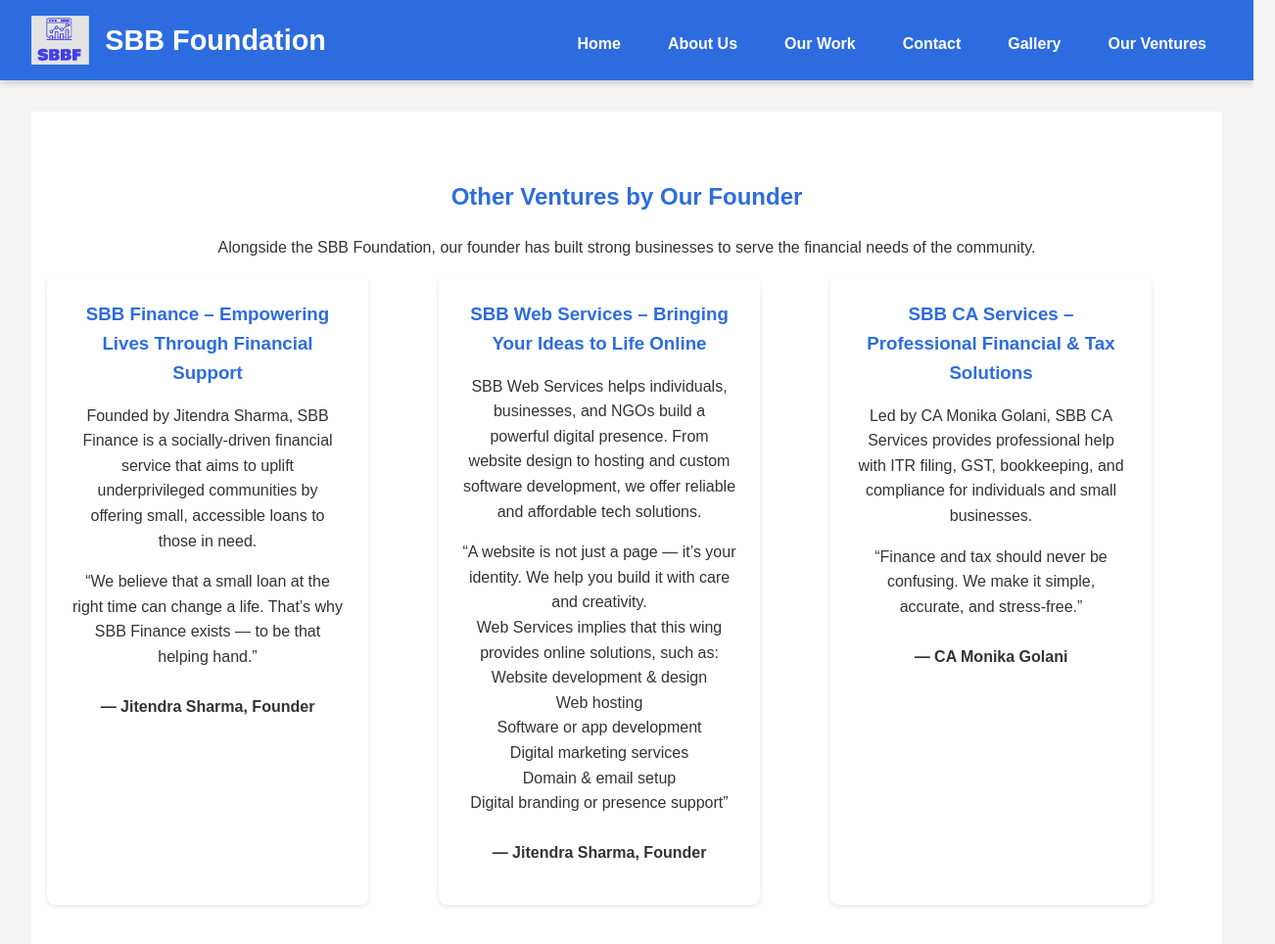
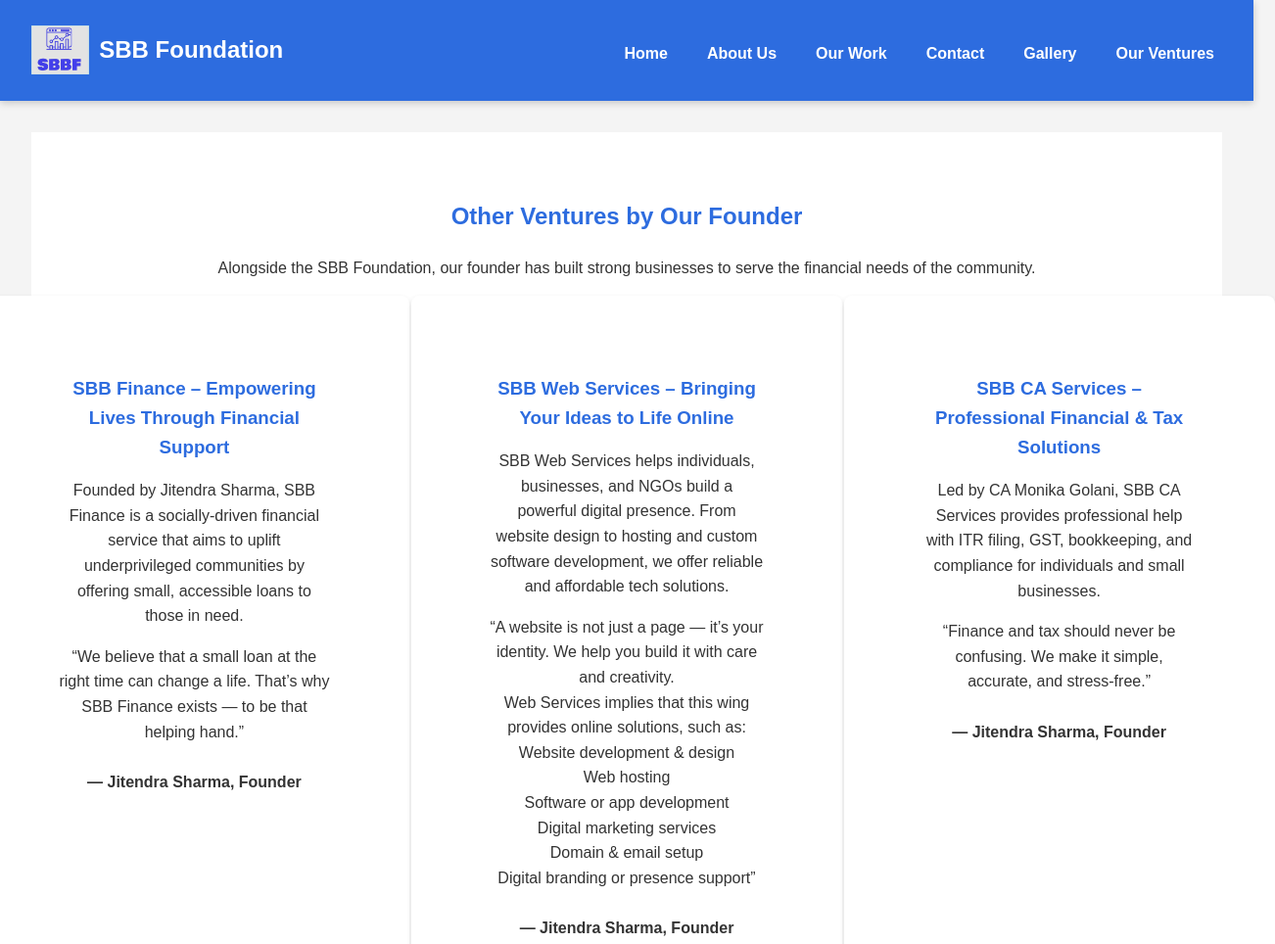
Before and after one commit to jsmg-dev/SBB-Foundation, a plain HTML site: page ventures.html in a window 1280 px wide. Shown: the top 964 px of the page at 98% size, 1302 px wide, since content can reach past the window. Drawn offline with Linux system fonts and the light colour scheme.

Commit message:
Your commit message here

```diff
--- a/ventures.html
+++ b/ventures.html
@@ -32,25 +32,29 @@
     }
 
     .logo h1 {
-      font-size: 1.8rem;
+      font-size: 1.5rem;
       margin: 0;
     }
 
   nav {
         margin-top: 0.5rem;
-      display: flex;
-      flex-wrap: wrap;
-      gap: 1rem;
-      justify-content: center;
+      }
+
+      nav a {
+        margin: 0.5rem;
+        display: inline-block;
       }
 
     nav a {
       color: white;
+      margin-left: 1rem;
       text-decoration: none;
       font-weight: bold;
+      transition: color 0.3s;
     }
 
     nav a:hover {
+      color: #dbe6ff;
       text-decoration: underline;
     }
 
@@ -65,15 +69,17 @@
   .venture-grid {
   display: grid;
   grid-template-columns: 1fr;
-      gap: 1rem;
+  gap: 0.1rem; /* Reduced gap between cards */
 }
 
 .venture-card {
   background: white;
-      padding: 1.5rem;
+  padding: 5rem; /* Reduced padding inside cards */
   border-radius: 8px;
   box-shadow: 0 2px 5px rgba(0, 0, 0, 0.1);
+  margin-bottom: 0.5rem; /* Ensures vertical spacing on smaller screens */
 }
+
 
     .venture-card h3 {
       margin-top: 0;
@@ -99,11 +105,25 @@
         grid-template-columns: repeat(3, 1fr);
       }
     }
+
+    .logo-container {
+      display: flex;
+      align-items: center;
+    }
+
+    .logo-container img {
+      height: 50px;
+      margin-right: 10px;
+    }
+
+    .logo-container h1 {
+      font-size: 1.5rem;
+    }
   </style>
 </head>
 <body>
   <header>
-    <div class="logo">
+ <div class="logo-container">
       <img src="images/logo.jpeg" alt="SBB Foundation Logo">
       <h1>SBB Foundation</h1>
     </div>
@@ -146,7 +166,14 @@ Digital branding or presence support”<br><br><strong>— Jitendra Sharma, Foun
         <div class="venture-card">
           <h3>SBB CA Services – Professional Financial & Tax Solutions</h3>
           <p>Led by CA Monika Golani, SBB CA Services provides professional help with ITR filing, GST, bookkeeping, and compliance for individuals and small businesses.</p>
-          <p>“Finance and tax should never be confusing. We make it simple, accurate, and stress-free.”<br><br><strong>— CA Monika Golani</strong></p>
+          <p>“Finance and tax should never be confusing. We make it simple, accurate, and stress-free.”<br><br><strong>— Jitendra Sharma, Founder</strong></p>
+        </div>
+      </div>
+	   <div class="venture-card">
+          <h3>Vault SBBF – A Venture of SBB Foundation</h3>
+          <p>Vault SBBF is a secure and innovative banking software solution developed under the visionary leadership of the SBB Foundation. Designed to empower community-based financial operations, Vault SBBF offers intuitive tools for managing loans, deposits, user accounts, reporting, and more — all tailored for NGOs, cooperatives, and rural banking initiatives.
+
+Built with trust, transparency, and impact at its core, Vault SBBF carries forward the foundation’s mission to support financial inclusion and social upliftment through technology.”<br><br><strong>— Jitendra Sharma, Founder</strong></p>
         </div>
       </div>
     </section>
```
Lines whose indentation alone changed are shown as unchanged.
